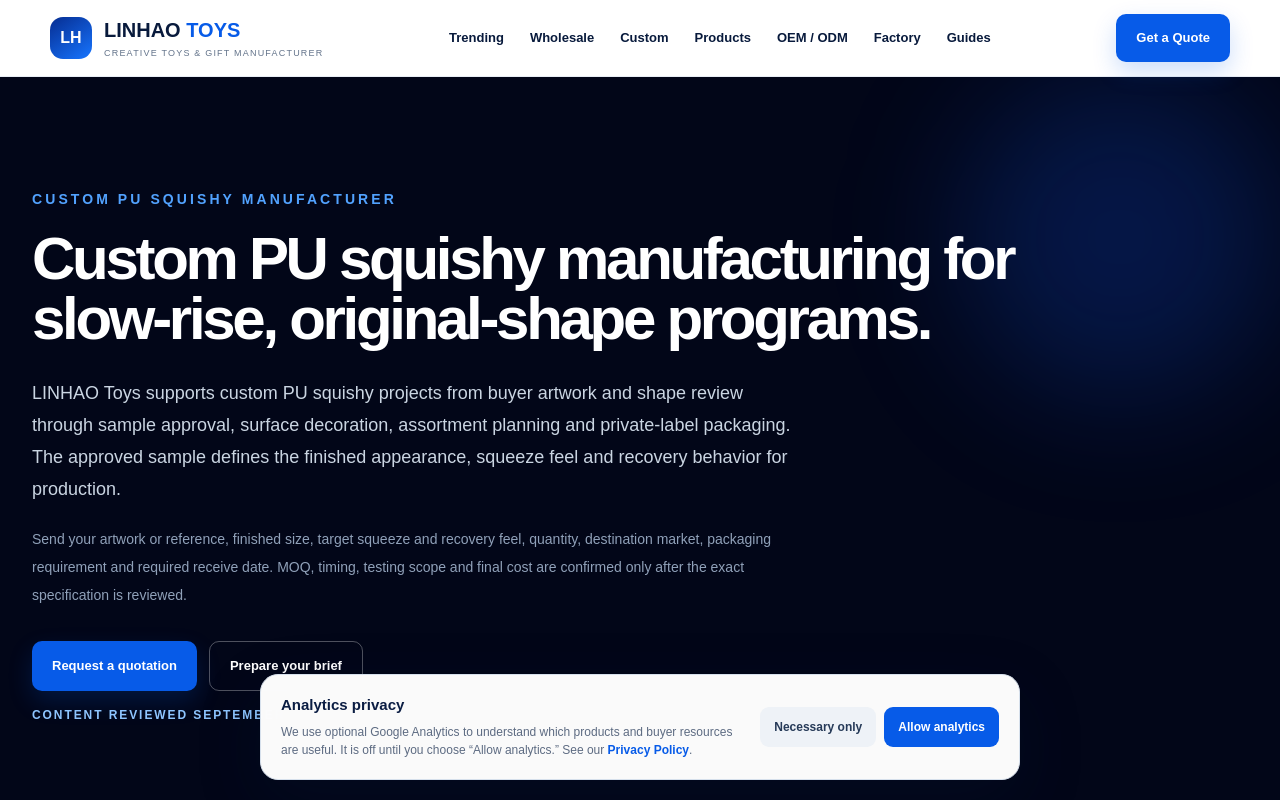
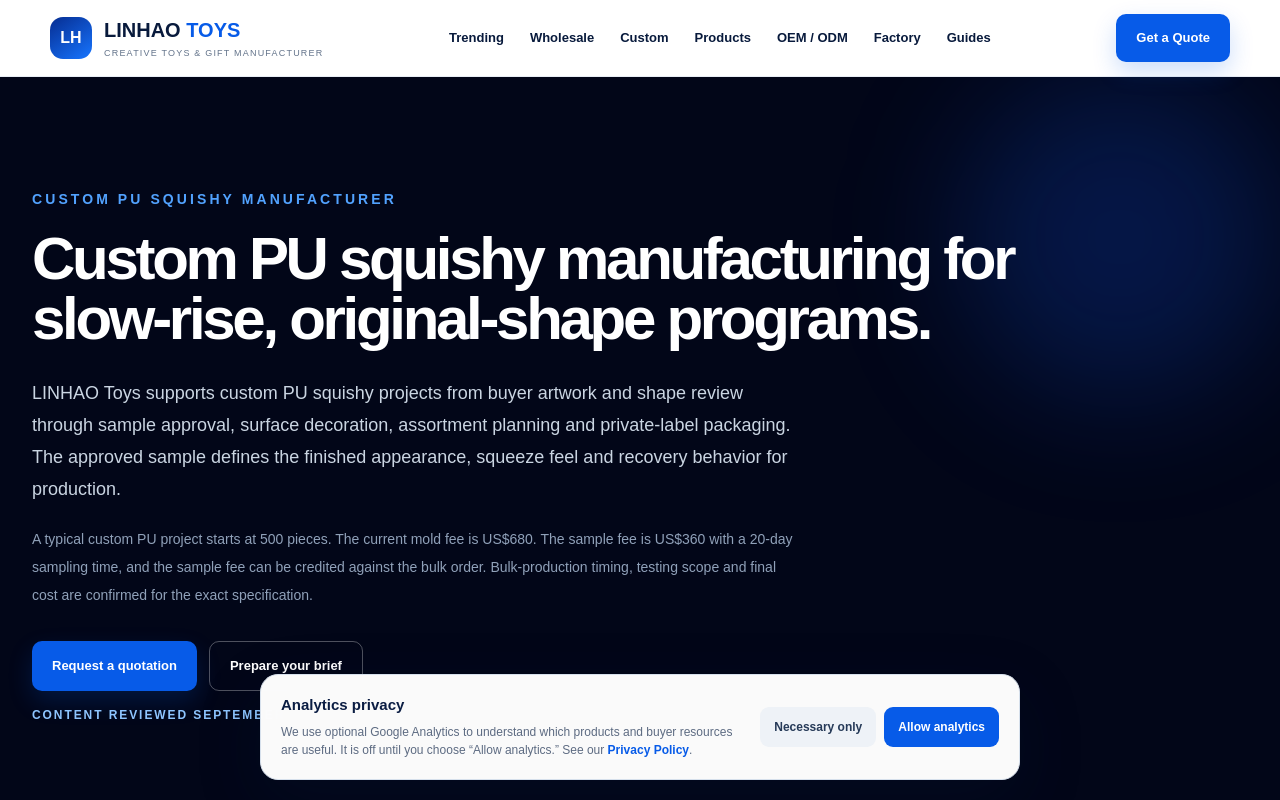
Before and after one commit to cenno1/linhao-toys, a Next.js app: page /custom-pu-squishy-manufacturer in a window 1280 px wide. Shown: the top 800 px of the page. Built offline with nearby package versions, Linux system fonts and the light colour scheme; no server answers.

Commit message:
feat: add confirmed custom PU commercial and test details

```diff
--- a/app/custom-pu-squishy-manufacturer/page.tsx
+++ b/app/custom-pu-squishy-manufacturer/page.tsx
@@ -4,7 +4,7 @@
 export const metadata: Metadata = {
   title: "Custom PU Squishy Manufacturer | Slow-Rising OEM",
   description:
-    "Develop custom PU squishy toys with buyer-defined shapes, slow-rise feel, artwork and private-label packaging for wholesale and retail programs.",
+    "Custom PU squishy manufacturing with MOQ from 500 pieces, buyer-defined shapes, slow-rise sample approval and private-label packaging.",
   alternates: { canonical: "/custom-pu-squishy-manufacturer" },
   keywords: [
     "custom PU squishy manufacturer",
@@ -42,7 +42,7 @@
       eyebrow="CUSTOM PU SQUISHY MANUFACTURER"
       title="Custom PU squishy manufacturing for slow-rise, original-shape programs."
       introduction="LINHAO Toys supports custom PU squishy projects from buyer artwork and shape review through sample approval, surface decoration, assortment planning and private-label packaging. The approved sample defines the finished appearance, squeeze feel and recovery behavior for production."
-      buyerNote="Send your artwork or reference, finished size, target squeeze and recovery feel, quantity, destination market, packaging requirement and required receive date. MOQ, timing, testing scope and final cost are confirmed only after the exact specification is reviewed."
+      buyerNote="A typical custom PU project starts at 500 pieces. The current mold fee is US$680. The sample fee is US$360 with a 20-day sampling time, and the sample fee can be credited against the bulk order. Bulk-production timing, testing scope and final cost are confirmed for the exact specification."
       productSlugs={[
         "custom-pu-fruit-animal-figures",
         "pu-slow-rise-animal-keychain",
@@ -77,8 +77,8 @@
           text: "Coordinate individual bags, branded boxes, hangtags, inserts, barcode labels, display trays and export cartons for the exact product.",
         },
         {
-          title: "Assortment Planning",
-          text: "Set the design mix, colorways, quantity per style and packing ratio for seasonal, collectible or food-themed ranges.",
+          title: "U.S. & European Testing",
+          text: "For the exact product and destination, documentation can be arranged against ASTM F963 and CPSIA with CPC for the U.S., and EN 71 for relevant European-market projects.",
         },
       ]}
       process={[
@@ -88,7 +88,7 @@
         },
         {
           title: "Develop the Sample",
-          text: "Align shape feasibility, PU feel, recovery reference, colors, decoration and package protection.",
+          text: "Align shape feasibility, PU feel, recovery, colors, decoration and packaging. The current sample fee is US$360 and the stated sampling time is 20 days; the sample fee can be credited against the bulk order.",
         },
         {
           title: "Approve the Reference",
@@ -159,16 +159,16 @@
           answer: "Private-label packaging can be planned with the product. Options may include bags, boxes, hangtags, inserts, barcode labels, display trays and export cartons, subject to the final specification and quantity.",
         },
         {
-          question: "What is the MOQ for a custom PU squishy?",
-          answer: "There is no universal MOQ for every project. The practical quantity depends on the mold, dimensions, design count, decoration, packaging and production setup, so it is confirmed after the brief is reviewed.",
+          question: "What is the MOQ and mold fee for a custom PU squishy?",
+          answer: "The current typical MOQ starts at 500 pieces and the mold fee is US$680. The final quotation is confirmed against the shape, dimensions, design count, decoration and packaging specification.",
         },
         {
-          question: "How long does sampling and production take?",
-          answer: "Timing is project-specific and should be confirmed after the design, mold route, decoration, packaging and approval steps are defined. Share your required receive date so the quotation can use the same schedule reference.",
+          question: "What is the sample fee and sampling time?",
+          answer: "The current sample fee is US$360 and the stated sampling time is 20 days. The sample fee can be credited against the bulk order. Bulk-production timing is confirmed separately after the approved specification and order details are reviewed.",
         },
         {
-          question: "Can testing documents be arranged?",
-          answer: "The testing and documentation scope must be reviewed for the exact product, intended age grade and destination market. Requirements from one product or market should not be assumed to cover another.",
+          question: "Which testing documents can be arranged?",
+          answer: "For the exact custom PU product and intended market, documentation can be arranged against ASTM F963 and CPSIA with CPC for the United States, and EN 71 for relevant European-market projects. The required scope is confirmed for the final product and age grade.",
         },
       ]}
     />
```
